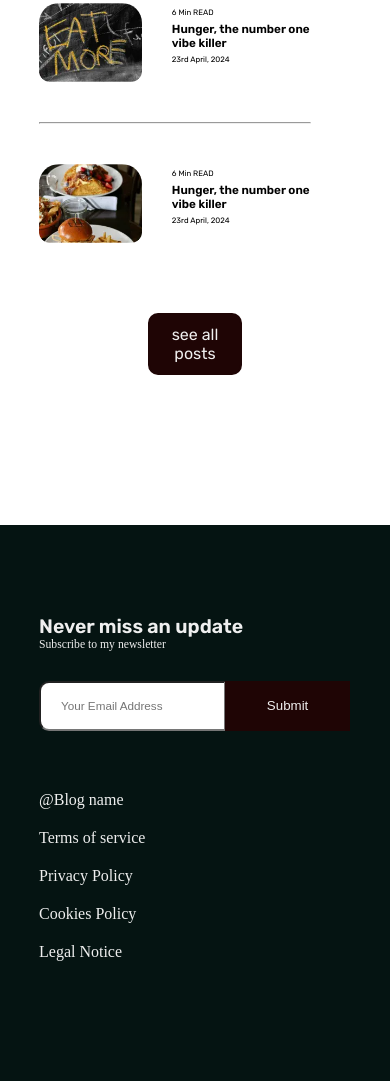
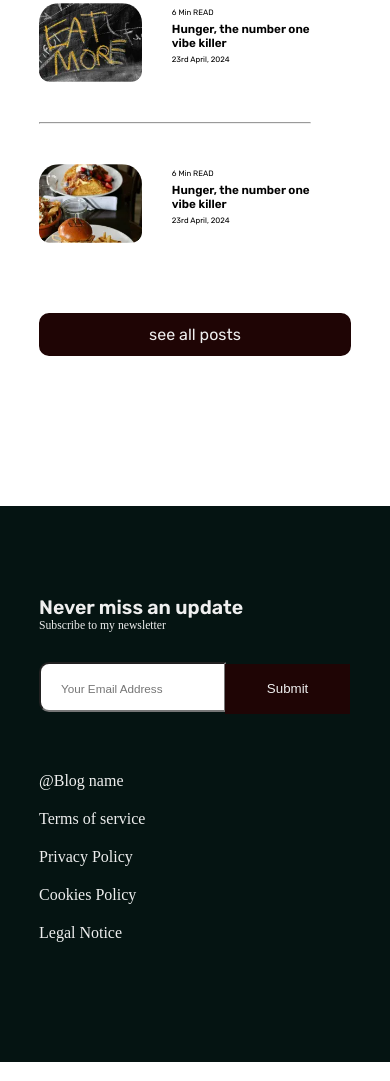
Before and after one commit to D-Daveloper/Blog_website, a plain HTML site: page index.html in a window 390 px wide. Shown: the part 1127-2208 px from the top of the page. Drawn offline with Linux system fonts and the light colour scheme; a web font is replaced by a local one.

Commit message:
fix the zoom in effect on the input field on the home page hopefully

```diff
--- a/public/style.css
+++ b/public/style.css
@@ -327,6 +327,7 @@ footer form input{
     margin-right: -5px;
     padding: 20px 20px;
     width: 16vw;
+    font-size: 20px;
 }
 footer form input::placeholder{
     font-size: 1.3vw;
@@ -408,6 +409,9 @@ footer ul {
 }
 
 @media (max-width:650px) {
+    .see_posts{
+        width: 100%;
+    }
     .footer_header{
         flex-direction: column;
         align-items: flex-start;
@@ -420,6 +424,7 @@ footer ul {
     }
     footer form input{
         width: 60%;
+        font-size: 20px;
     }
     footer form input::placeholder{
         font-size: 3vw;
```
